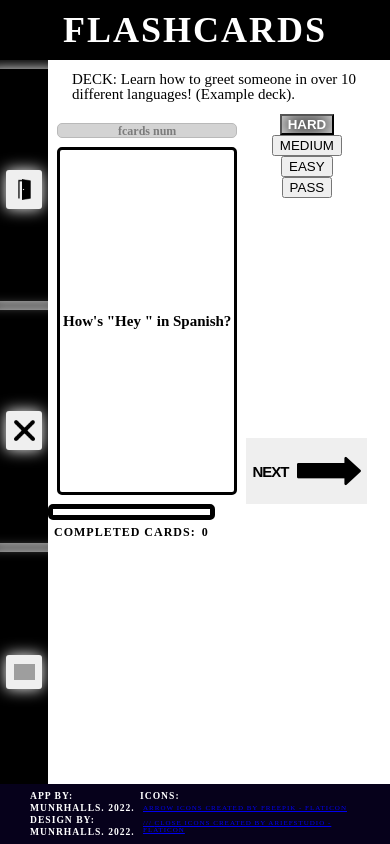
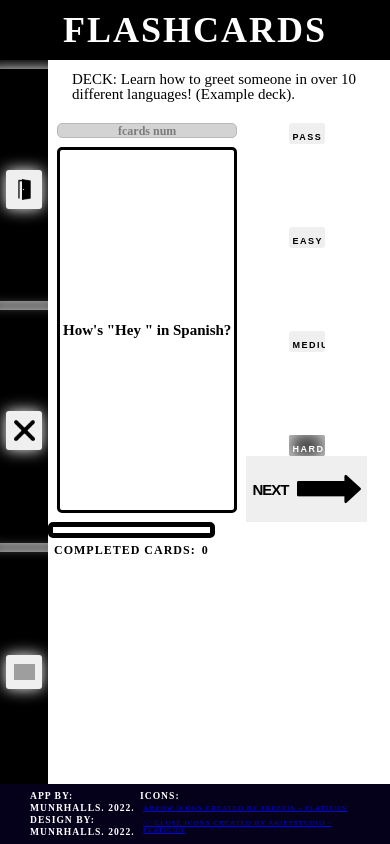
Before and after one commit to munrhalls/Oxus-Flashcards, a React (Create React App) app: page / in a window 390 px wide. Both pictures are taken after a click on the button "Open deck". Built offline with nearby package versions, Linux system fonts and the light colour scheme; grey boxes are pictures that could not be loaded.

Commit message:
comp map

```diff
--- /dev/null
+++ b/src/Flashcards/DifficultyBtn.js
@@ -0,0 +1,19 @@
+import React from "react";
+
+export default function DifficultyBtn({
+  lvlNum,
+  lvlName,
+  difficulty,
+  setDifficulty,
+}) {
+  return (
+    <input
+      type="button"
+      className={`Flashcards__btns__difficulty__instance ${
+        difficulty === lvlNum ? "--rating" : ""
+      }`}
+      onClick={() => setDifficulty()}
+      value={lvlName}
+    />
+  );
+}
--- a/src/Flashcards/Flashcards.css
+++ b/src/Flashcards/Flashcards.css
@@ -211,10 +211,35 @@
       margin-bottom: initial;
     }
     .Flashcards__btns__difficulty {
+        flex: 1;
         justify-content: space-between;
         flex-direction: column;
         margin-top: initial;
         margin-bottom: initial;
     }
+    .Flashcards__btns__difficulty__instance  {
+        display: flex;
+        justify-content: center;
+        align-items: center;
+        cursor: pointer;
+
+
+
+        border-radius: 3px;
+        margin-top: 0.75rem;
+        font-weight: bold;
+        font-size: 0.75rem;
+        letter-spacing: 1.5px;
+        box-shadow: 0px 0px 15px #fff;
+        border: none;
+
+
+
+        padding: 0.75rem 0.3rem;
+        width: 3rem;
+        min-width: 3rem;
+        min-height: 0;
+        height: 21px;
+    }
 
 }
--- a/src/Flashcards/Flashcards.js
+++ b/src/Flashcards/Flashcards.js
@@ -1,9 +1,9 @@
 import { uuidv4 } from "@firebase/util";
 import img from "./../Assets/right-long-black-arrow.png";
 import cloneDeep from "lodash.clonedeep";
-
 import React, { useState, useEffect } from "react";
 import { Flashcard } from "./Flashcard";
+import DifficultyBtn from "./DifficultyBtn";
 
 export const Flashcards = ({
   flashcards,
@@ -50,7 +50,19 @@ export const Flashcards = ({
           </div>
           <div className="Flashcards__btns">
             <div className="Flashcards__btns__difficulty">
-              <input
+              {levels.map((lvlName, index) => {
+                return (
+                  <DifficultyBtn
+                    key={uuidv4()}
+                    lvlName={lvlName}
+                    difficulty={difficulty}
+                    setDifficulty={() => setDifficulty(() => index)}
+                    lvlNum={index}
+                  />
+                );
+              })}
+
+              {/* <input
                 type="button"
                 className={`Flashcards__btns__difficulty__instance ${
                   difficulty === 3 ? "--rating" : ""
@@ -81,7 +93,7 @@ export const Flashcards = ({
                 }`}
                 onClick={() => setDifficulty(0)}
                 value={levels[0]}
-              />
+              /> */}
             </div>
             <button
               className="Flashcards__btns__next"
```
